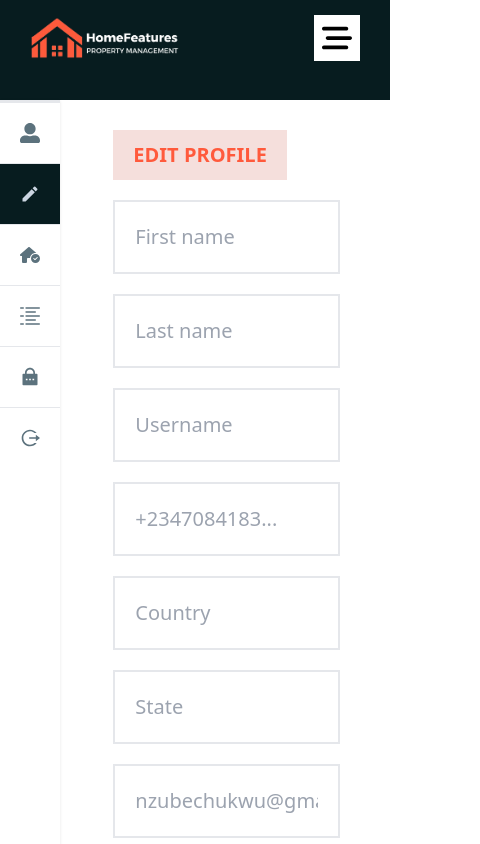
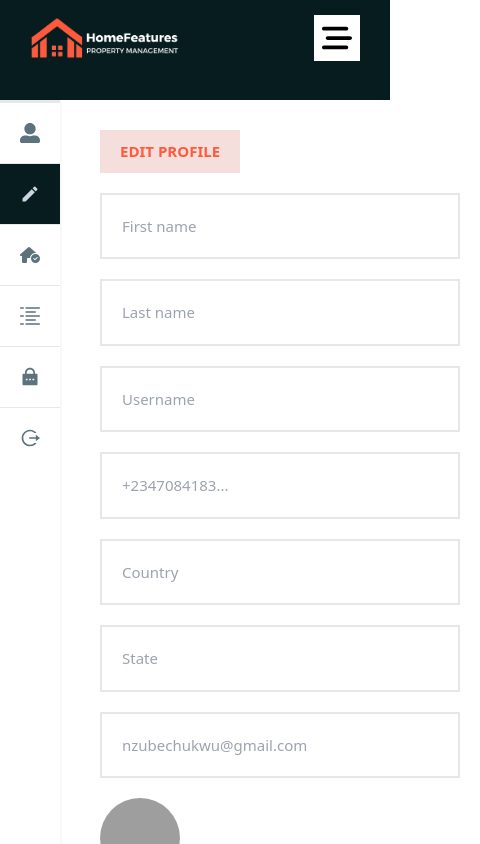
Before and after one commit to DesmondNzubechi/REAL-ESTATE-FRONTEND, a Next.js app: page /my-account/edit-profile in a window 390 px wide. Shown: the top 844 px of the page, 480 px wide, since content can reach past the window. Built offline with nearby package versions, Linux system fonts and the light colour scheme; grey boxes are pictures that could not be loaded.

Commit message:
new change

```diff
--- a/pages/my-account/edit-profile.tsx
+++ b/pages/my-account/edit-profile.tsx
@@ -17,39 +17,39 @@ export default function EditProfile() {
         <MobileNav/>
         <DesktopNav/>
     <div className="px-[30px] py-[100px] ">
-       <div className="grid gap-[50px] grid-cols-6 lg:grid-cols-3">
+       <div className="grid gap-[50px] grid-cols-10 lg:grid-cols-3">
             <MyAccountNav />
             <div></div>
-            <div className="col-span-5 lg:col-span-2 flex flex-col  px-[20px] gap-5 h-fit py-[30px] ">
-                <h1 className="bg-titleBg w-fit px-[20px] py-[10px] text-btn-primary text-[20px] uppercase font-semibold ">Edit profile</h1>
+            <div className="col-span-9 lg:col-span-2 flex flex-col  px-[20px] gap-5 h-fit py-[30px] ">
+                <h1 className="bg-titleBg w-fit px-[20px] py-[10px] text-btn-primary text-[15px] md:text-[20px] uppercase font-semibold ">Edit profile</h1>
             <form action="" className="grid grid-cols-1 md:grid-cols-2 w-full gap-5">
             <div className='border-[2px] flex w-full justify-between px-[20px] py-[20px] '>
-                        <input type="text" name="firstname" placeholder='First name' className='text-btn2 w-full bg-transparent outline-0 text-[20px] ' />
+                        <input type="text" name="firstname" placeholder='First name' className='text-btn2 w-full bg-transparent outline-0 text-[15px] md:text-[20px] ' />
 
                 </div>
                 <div className='border-[2px] w-full flex justify-between px-[20px] py-[20px] '>
-                        <input type="text" name="lastname" placeholder='Last name' className='text-btn2 w-full bg-transparent outline-0 text-[20px] ' />
+                        <input type="text" name="lastname" placeholder='Last name' className='text-btn2 w-full bg-transparent outline-0 text-[15px] md:text-[20px] ' />
 
                 </div>
                 <div className='border-[2px] flex w-full justify-between px-[20px] py-[20px] '>
-                        <input type="text" name="username" placeholder='Username' className='text-btn2 w-full bg-transparent outline-0 text-[20px] ' />
+                        <input type="text" name="username" placeholder='Username' className='text-btn2 w-full bg-transparent outline-0 text-[15px] md:text-[20px] ' />
 
                 </div>
                 <div className='border-[2px] flex w-full justify-between px-[20px] py-[20px] '>
-                        <input type="tel" name="phone no" placeholder='+2347084183...' className='text-btn2 w-full bg-transparent outline-0 text-[20px] ' />
+                        <input type="tel" name="phone no" placeholder='+2347084183...' className='text-btn2 w-full bg-transparent outline-0 text-[15px] md:text-[20px] ' />
 
                 </div>
                 <div className='border-[2px] flex w-full justify-between px-[20px] py-[20px] '>
-                        <input type="text" name="country" placeholder='Country' className='text-btn2 w-full bg-transparent outline-0 text-[20px] ' />
+                        <input type="text" name="country" placeholder='Country' className='text-btn2 w-full bg-transparent outline-0 text-[15px] md:text-[20px] ' />
 
                 </div>
                 <div className='border-[2px] flex w-full justify-between px-[20px] py-[20px] '>
-                        <input type="text" name="state" placeholder='State' className='text-btn2 w-full bg-transparent outline-0 text-[20px] ' />
+                        <input type="text" name="state" placeholder='State' className='text-btn2 w-full bg-transparent outline-0 text-[15px] md:text-[20px] ' />
 
                                             </div>
 
             <div className='border-[2px] flex  w-full justify-between px-[20px] py-[20px] '>
-                        <input type="email" name="email" placeholder='nzubechukwu@gmail.com' className='text-btn2 w-full bg-transparent outline-0 text-[20px] ' />
+                        <input type="email" name="email" placeholder='nzubechukwu@gmail.com' className='text-btn2 w-full bg-transparent outline-0 text-[15px] md:text-[20px] ' />
 
                                             </div>
                                             <div className="items-center flex relative">
@@ -61,7 +61,7 @@ export default function EditProfile() {
                                                                  <MdEdit className="bg-secondaryBg border text-btn-primary rounded-full"/>
                                                              </label>
                                                             </div>
-                <button className='text-light md:col-span-2 uppercase w-fit bg-btn-primary px-[30px] py-[15px] font-bold hover:bg-textTitle hover:text-light '>register</button>
+                <button className='text-light md:col-span-2 text-[15px] md:text-[20px] uppercase w-fit bg-btn-primary px-[30px] py-[15px] font-bold hover:bg-textTitle hover:text-light '>register</button>
             </form>
         </div>
     </div>
--- a/pages/my-account/index.tsx
+++ b/pages/my-account/index.tsx
@@ -14,36 +14,36 @@ export default function MyAccount() {
     <MobileNav/>
     <DesktopNav/>
     <div className="px-[30px] pt-[150px] py-[100px] ">
-       <div className="grid gap-[50px] grid-cols-6 lg:grid-cols-3">
+       <div className="grid gap-[50px] grid-cols-10 lg:grid-cols-3">
             <div></div>
         <MyAccountNav />
-        <div className="lg:col-span-2 col-span-5 border flex flex-col lg:flex-row px-[20px] gap-5 h-fit py-[30px] ">
+        <div className="lg:col-span-2 col-span-9 border flex flex-col lg:flex-row px-[20px] gap-5 h-fit py-[30px] ">
             <div>
                 <Image src={myPic} className="w-[300px] " alt="user image" />
             </div>
                 <div className="flex flex-col gap-4">
                     <div className="flex flex-col ">
-                    <h1 className="font-bold capitalize text-[25px] text-textTitle">Desmond Nzubechukwu</h1>
-                    <h2 className="font-semibold text-textColor text-[20px] ">@NzubechukwuDev</h2>
+                    <h1 className="font-bold capitalize text-[15px] md:text-[25px] text-textTitle">Desmond Nzubechukwu</h1>
+                    <h2 className="font-semibold text-textColor text-[12px] md:text-[20px] ">@NzubechukwuDev</h2>
                     </div>
                 <div className="flex flex-col gap-5">
                     <span className="flex items-center gap-3">
-                        <FaLocationDot className="text-btn-primary text-[20px] "/>
-                        <p className="text-textColor text-[17px] ">Enugu, Nigeria</p>
+                        <FaLocationDot className="text-btn-primary text-[15px] md:text-[20px] "/>
+                        <p className="text-textColor text-[12px] md:text-[15px] ">Enugu, Nigeria</p>
                         </span>
 
                         <span className="flex items-center gap-3">
-                        <MdEmail className="text-btn-primary text-[20px] "/>
-                        <p className="text-textColor text-[17px] ">desmondnzubechukwu1@gmail.com</p>
+                        <MdEmail className="text-btn-primary text-[15px] md:text-[20px] "/>
+                        <p className="text-textColor text-[12px] md:text-[15px] ">desmondnzubechukwu1@gmail.com</p>
                         </span>
 
                         <span className="flex items-center gap-3">
-                        <FaFlag className="text-btn-primary text-[20px] "/>
-                        <p className="text-textColor text-[17px] ">Nigeria</p>
+                        <FaFlag className="text-btn-primary text-[15px] md:text-[20px] "/>
+                        <p className="text-textColor text-[12px] md:text-[15px] ">Nigeria</p>
                         </span>
                         <span className="flex items-center gap-3">
-                        <IoCall className="text-btn-primary text-[20px] "/>
-                        <p className="text-textColor text-[17px] ">+2347084183611</p>
+                        <IoCall className="text-btn-primary text-[15px] md:text-[20px] "/>
+                        <p className="text-textColor text-[12px] md:text-[15px] ">+2347084183611</p>
                     </span>
                 </div>
             </div>
```
